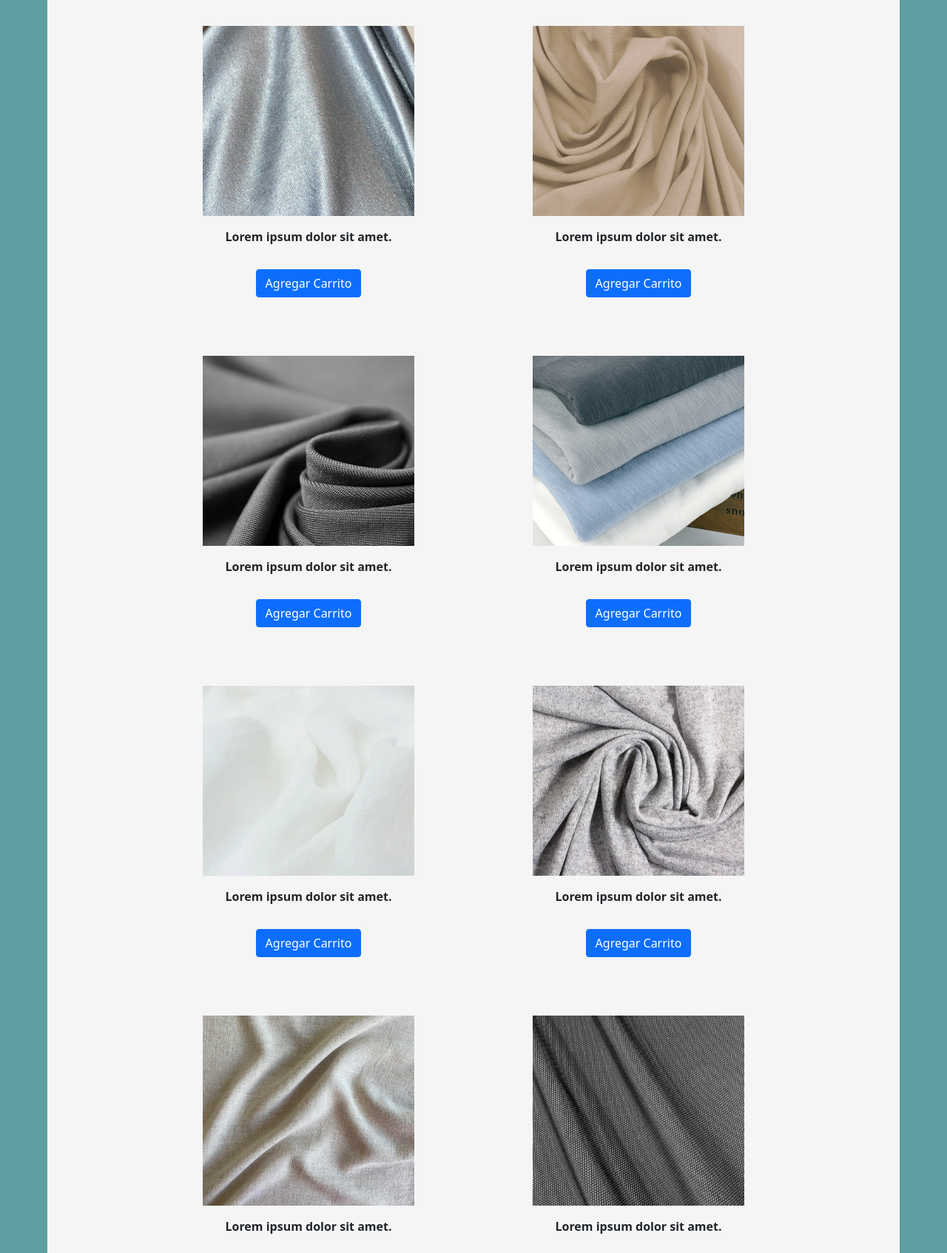
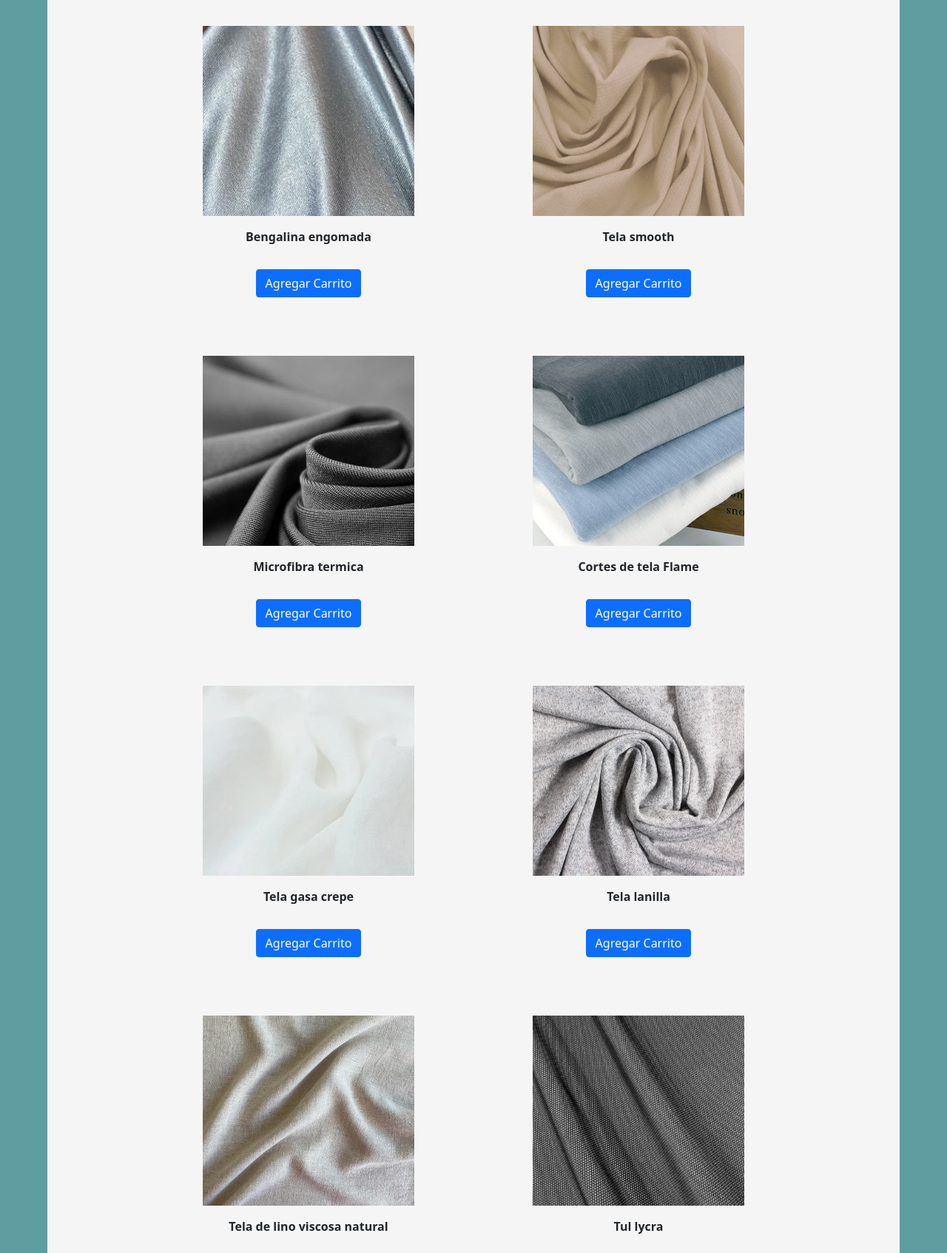
Before and after one commit to Meszaros45/Bootstrap, a plain HTML site: page porductos.html in a window 1280 px wide. Shown: the part 209-1903 px from the top of the page at 74% size. Drawn offline with nearby package versions, Linux system fonts and the light colour scheme; a script that the page names is missing.

Commit message:
Commit modificado

```diff
--- a/porductos.html
+++ b/porductos.html
@@ -45,47 +45,47 @@
 
             <div class="Container-img">
                 <img src="/img/Bengalina engomada.jpeg" alt="">
-                <p>Lorem ipsum dolor sit amet.</p>
+                <p>Bengalina engomada</p>
                 <button type="button" class="btn btn-primary">Agregar Carrito</button>
             </div>
 
 
             <div class="Container-img">
                 <img src="/img/FORRO SMOTH.jpg" alt="">
-                <p>Lorem ipsum dolor sit amet.</p>
+                <p>Tela smooth</p>
                 <button type="button" class="btn btn-primary">Agregar Carrito</button>
             </div>
             <div class="Container-img">
                 <img src="/img/Microfibra termica.webp" alt="">
-                <p>Lorem ipsum dolor sit amet.</p>
+                <p>Microfibra termica</p>
                 <button type="button" class="btn btn-primary">Agregar Carrito</button>
             </div>
 
             <div class="Container-img">
                 <img src="/img/Tela Flame.png" alt="">
-                <p>Lorem ipsum dolor sit amet.</p>
+                <p>Cortes de tela Flame</p>
                 <button type="button" class="btn btn-primary">Agregar Carrito</button>
             </div>
             <div class="Container-img">
                 <img src="/img/Tela gasa crepe.webp" alt="">
-                <p>Lorem ipsum dolor sit amet.</p>
+                <p>Tela gasa crepe</p>
                 <button type="button" class="btn btn-primary">Agregar Carrito</button>
             </div>
 
             <div class="Container-img">
                 <img src="/img/Tela Lanilla.webp" alt="">
-                <p>Lorem ipsum dolor sit amet.</p>
+                <p>Tela lanilla</p>
                 <button type="button" class="btn btn-primary">Agregar Carrito</button>
             </div>
             <div class="Container-img">
                 <img src="/img/Tela de lino viscosa natural.jpg" alt="">
-                <p>Lorem ipsum dolor sit amet.</p>
+                <p>Tela de lino viscosa natural</p>
                 <button type="button" class="btn btn-primary">Agregar Carrito</button>
             </div>
 
             <div class="Container-img">
                 <img src="/img/TUL LYCRA.jpg" alt="">
-                <p>Lorem ipsum dolor sit amet.</p>
+                <p>Tul lycra</p>
                  <button type="button" class="btn btn-primary">Agregar Carrito</button>
             </div>
 
```
